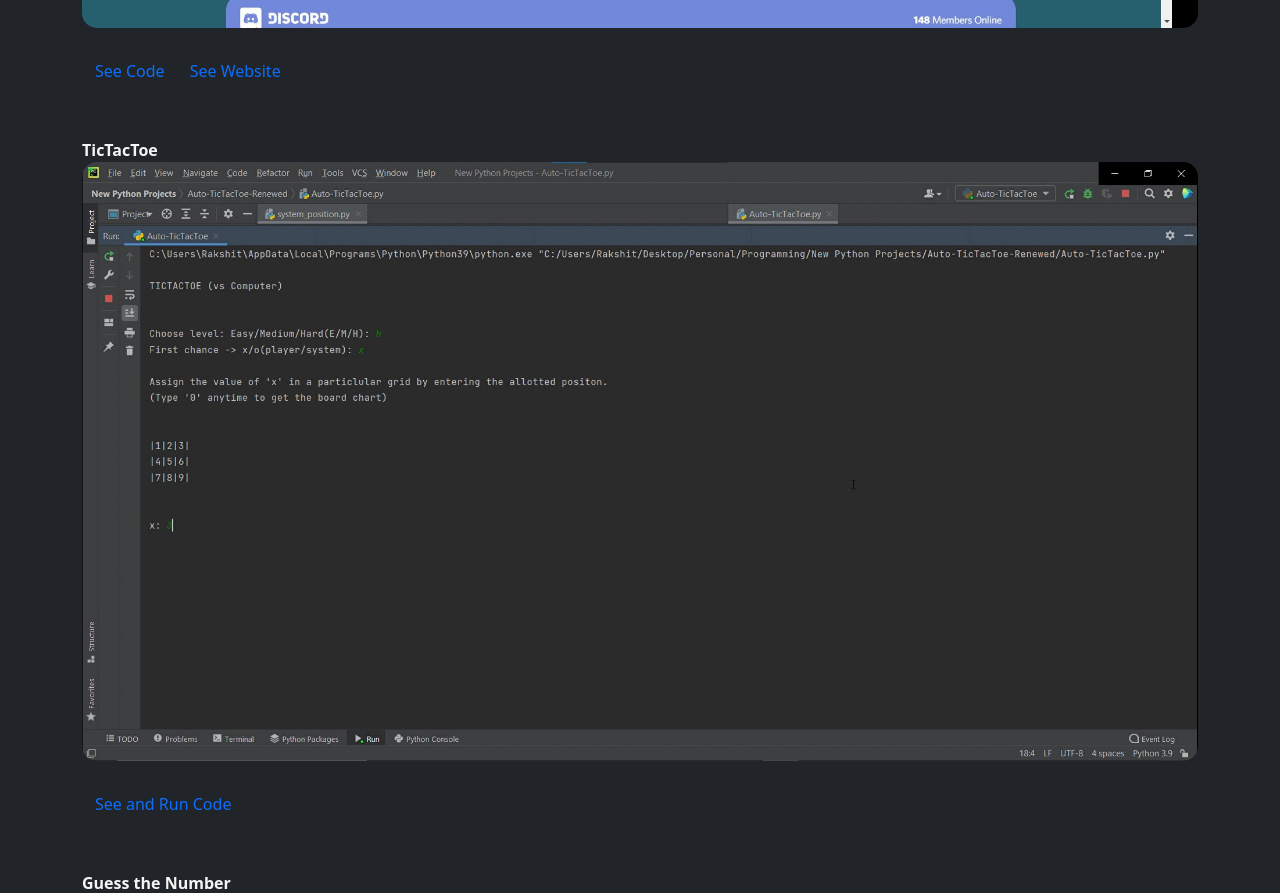
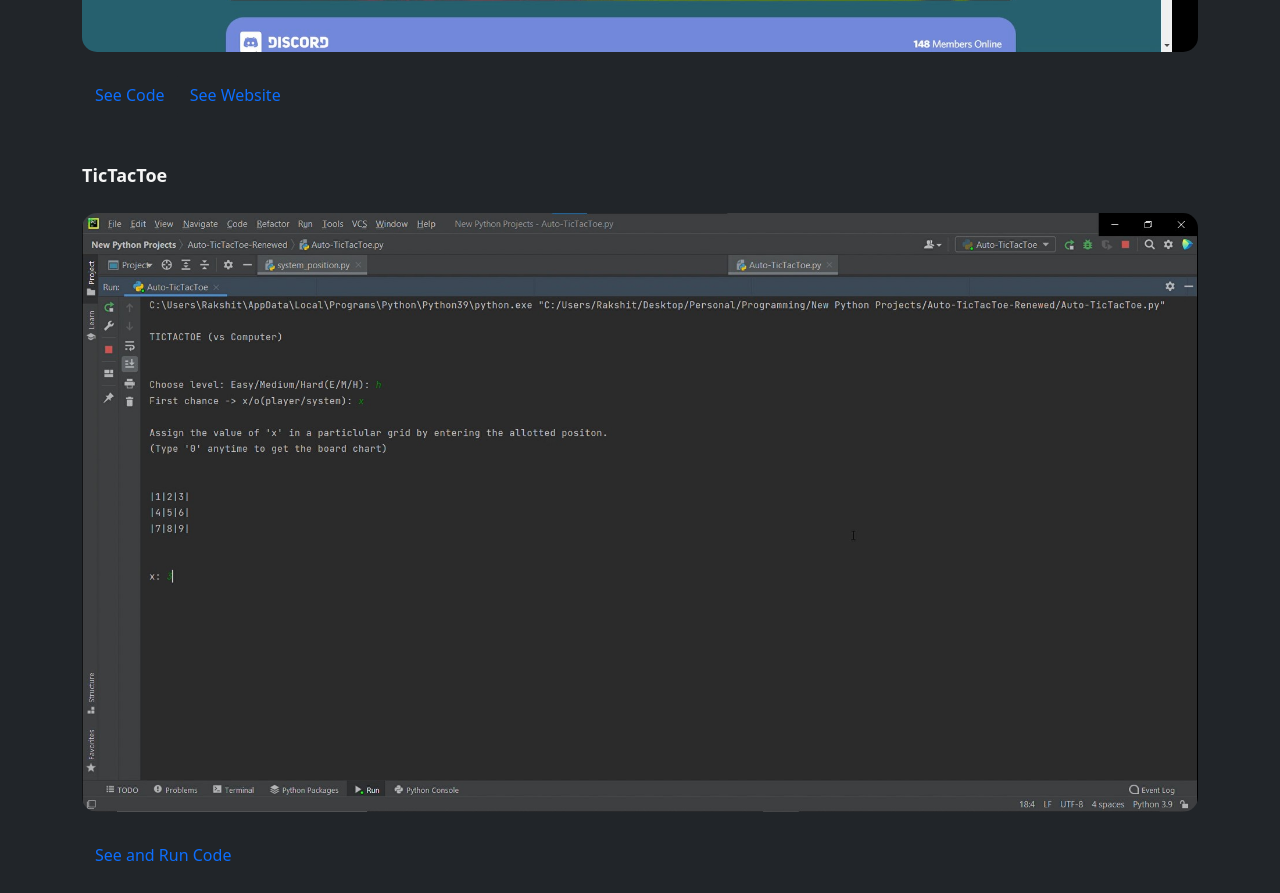
Before and after one commit to spuckhafte/My-Portfolio, a plain HTML site: page index.html in a window 1280 px wide. Shown: the part 1120-2013 px from the top of the page. Drawn offline with nearby package versions, Linux system fonts and the light colour scheme.

Commit message:
Create index.html

```diff
--- a/index.html
+++ b/index.html
@@ -20,7 +20,7 @@
               Rakshit Joshi
             </a>
 			<a class="navbar-brand" style="color: black;" href="#top">
-              <button type="button" class="btn btn-info">TOP</button>
+              <button type="button" class="btn btn-info" style="font-size: small; font-weight: bold;">TOP</button>
             </a>
         </div>
     </nav>
@@ -78,6 +78,7 @@
 		<br>
 
 			<span style="color: whitesmoke; font-weight: bold; font-size: large">MoonTown</span>
+			<br><br>
 			<img id="img" width="100%" height="100%" src="./Moontown.jpg">
 			<br><br>
 			<div class="btn-group" role="group">
@@ -86,14 +87,16 @@
 			</div>
 			<br><br><br>
 
-			<span style="color: whitesmoke; font-weight: bold">TicTacToe</span>
+			<span style="color: whitesmoke; font-weight: bold; font-size: large">TicTacToe</span>
+			<br><br>
 			<img id="img" width="100%" height="100%" src="./TicTacToe.jpg">
 			<br><br>
 			<button id="text" type="button" class="btn btn-outline-dark"><a style="text-decoration: none" target="_blank" rel="noopener noreferrer" href="https://replit.com/@spuckhafte/TicTacToe#main.py">See and Run Code</a></button>
 
 			<br><br><br>
 
-			<span style="color: whitesmoke; font-weight: bold">Guess the Number</span>
+			<span style="color: whitesmoke; font-weight: bold; font-size: large">Guess the Number</span>
+			<br><br>
 			<img id="img" width="100%" height="100%" src="./Guess the Number.jpg">
 			<br><br>
 			<button id="text" type="button" class="btn btn-outline-dark"><a style="text-decoration: none" target="_blank" rel="noopener noreferrer" href="https://replit.com/@spuckhafte/Guess-the-Number#main.py">See and Run Code</a></button>
```
